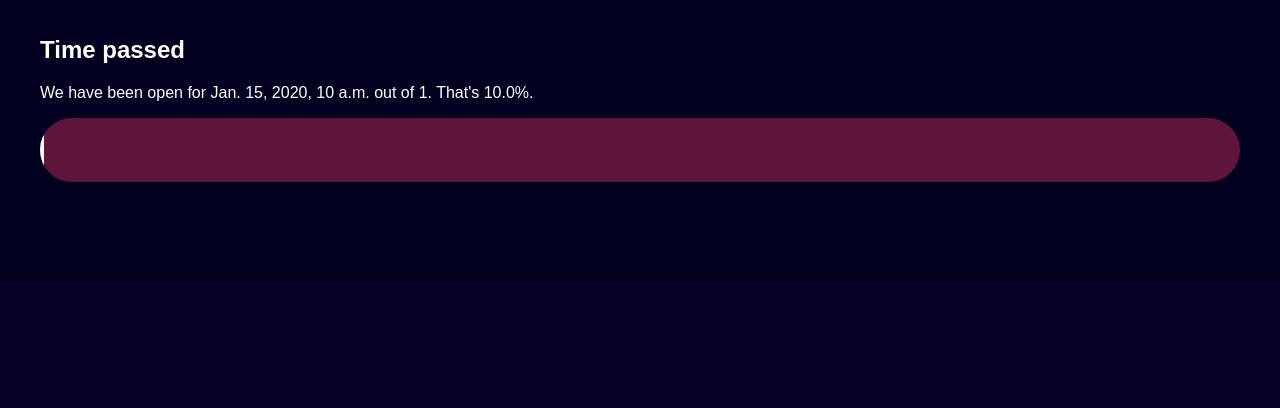
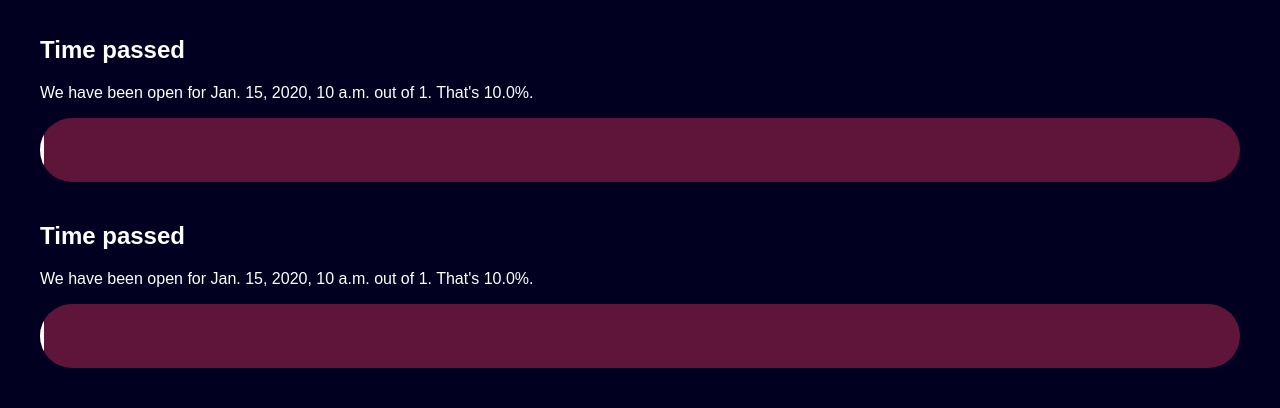
Before and after one commit to sde1000/quicktill-tillweb, a Django app: template templates/display-progress.html in a window 1280 px wide. Shown: the part 518-926 px from the top of the page. Before the commit the page ends 700 px from the top, so only its background shows below. Run offline with Django 3.2, Linux system fonts and the light colour scheme; the template is opened without the code that fills it: most values are stand-ins (such as "Sample title", 1, 10 or a date in 2020); parts of the project's set-up code (start-up, migrations or seed data) failed here and were passed over.

Commit message:
Update display-progress.html

```diff
--- a/templates/display-progress.html
+++ b/templates/display-progress.html
@@ -8,6 +8,12 @@
 
 <div class="screen">
 	{% include "charts.html" %}
+
+	<h2>Time passed</h2>
+	<p>We have been open for {{info.time_passed}} out of {{info.length}}.  That's {{info.completed_pct|stringformat:"0.1f"}}%.</p>
+	<div class="bargraph" style="margin-bottom: 2.5em;">
+		<div class="marker" style="width:{{info.completed_pct}}%;"></div>
+	</div>
 </div>
 
 {% endblock %}
```
